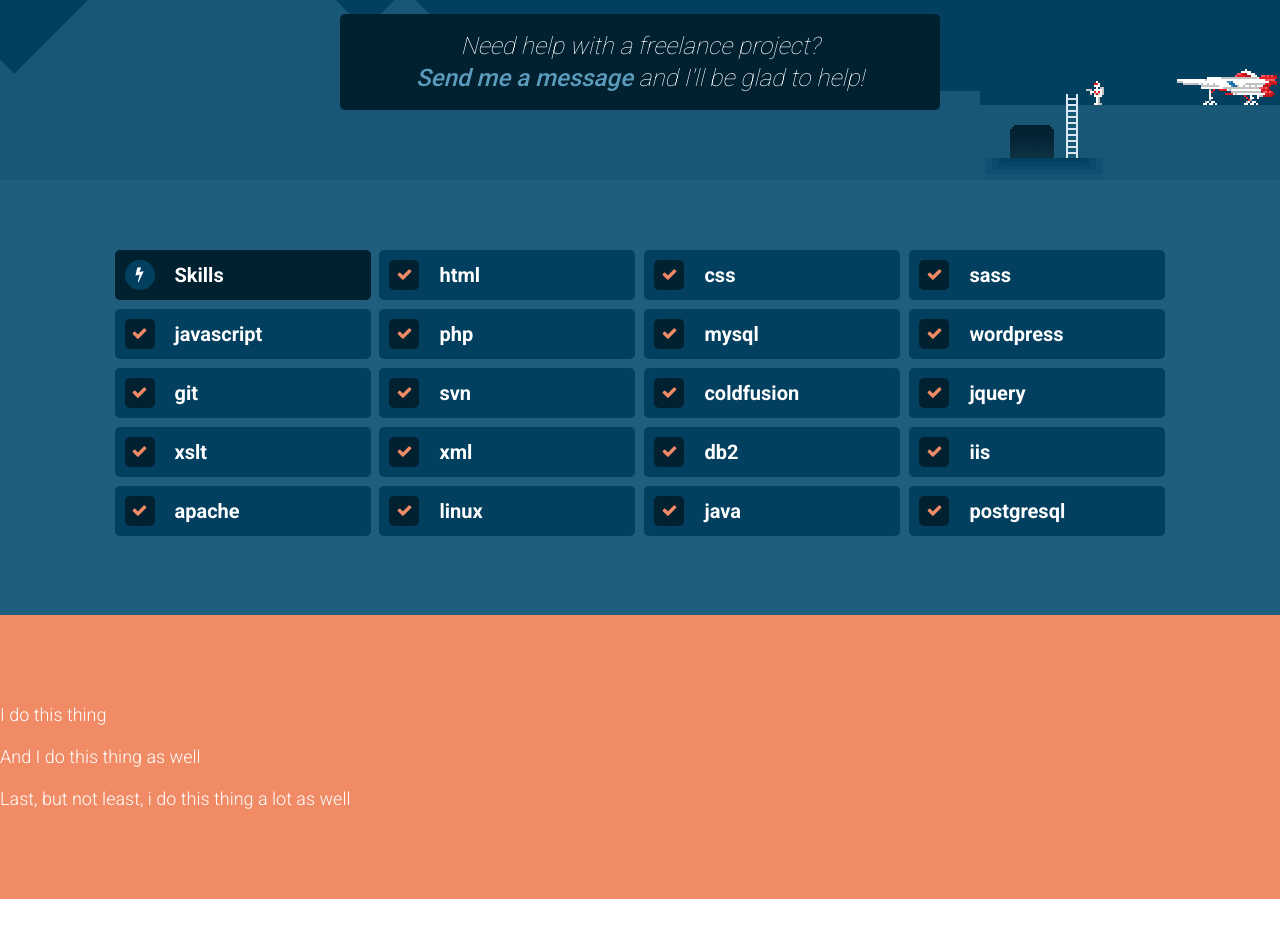
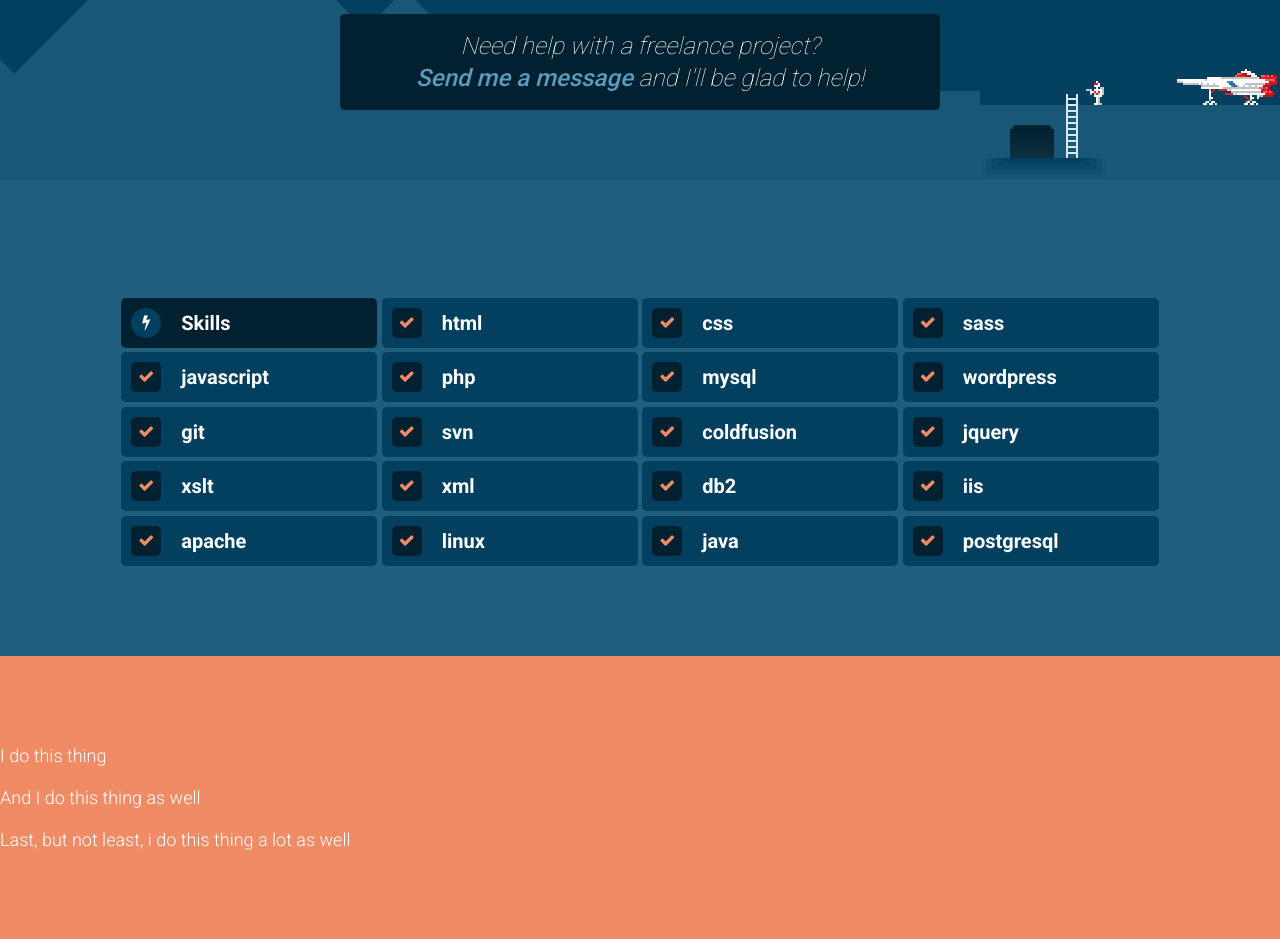
Before and after one commit to Johnstonian/portfolio, a PHP site: page / in a window 1280 px wide. Shown: the part 2449-3388 px from the top of the page. Run offline with PHP 8.4, Linux system fonts and the light colour scheme.

Commit message:
fixing grid system for skillset section

```diff
--- a/css/dev/_typography.scss
+++ b/css/dev/_typography.scss
@@ -42,6 +42,14 @@ p {
 	@media screen and (min-width: $brkpt-large) {
 	    @include font-size(18);
 	}
+}
+
+.pill p {
+	font-weight: $bold;
+	@include font-size(20);
+	line-height: 1.5;
+	margin: 0;
+	float: left;
 }
 .more {
 	font-weight: $bold;
--- a/css/dev/_variables.scss
+++ b/css/dev/_variables.scss
@@ -30,6 +30,9 @@ $gray: #b2b2b2;
 
 /* Breakpoints */
 $brkpt-xtra-large: 75em; /* 1200px */
+$brkpt-880: 55em;/* 840px */
 $brkpt-large: 48em; /* 768px */
 $brkpt-medium: 40em; /* 640px */
-$brkpt-small: 33.125em ;/* 530px */
+$brkpt-580: 36.25em; /* 580px */
+$brkpt-small: 33.125em; /* 530px */
+$brkpt-420: 26.25em; /* 420px */
--- a/css/dev/style.scss
+++ b/css/dev/style.scss
@@ -50,9 +50,6 @@ a {
 
 img { max-width: 100%; }
 
-.medium { font-weight: $medium; }
-.dark-blue { color: $dark-blue; }
-
 
 
 
@@ -62,6 +59,8 @@ img { max-width: 100%; }
 \*------------------------------------*/
  .center { text-align: center; }
  .clear, %clear { clear: both; }
+ .medium { font-weight: $medium; }
+ .dark-blue { color: $dark-blue; }
  .view-all-circle {
 	margin: 0 auto;
 	width: 75px;
@@ -89,6 +88,24 @@ img { max-width: 100%; }
 		display: table;
 	}
 }
+
+/**
+* Article Columns
+* Example:
+
+	<div class="grid">
+		<div class="column-articles">
+
+			<h3>Blog Post: The Long Title</h3>
+			<div class="date-container">
+				<p class="date">December 10, 2013</p>
+			</div>
+			<p>Bacon ipsum dolor sit amet biltong prosciutto tongue corned beef strip steak brisket pork belly landjaeger drumstick sausage pastrami. Tail landjaeger sausage frankfurter leberkas, kielbasa ball tip bacon. Tri-tip kielbasa jerky tongue, bresaola meatball short loin beef ground round pork loin meatloaf sausage. Andouille turkey jerky biltong, bacon tri-tip beef shankle sirloin fatback brisket strip steak leberkas pastrami.</p>
+
+			<p class="more"><a href="#">Keep Reading <i class="fa fa-long-arrow-right"></i></a></p>
+		</div>
+	</div>
+*/
 .column-articles {
 
 	float: left;
@@ -129,6 +146,23 @@ img { max-width: 100%; }
 	}
 }
 
+/**
+* About Columns
+* Example:
+	<div class="grid">
+		<div class="column-about">
+			<p class="about-copy">I'm a front-end developer who loves the web. I'm passionate about semantic and standards based development. Efficient code, creative user experiences, robust typography, CSS3, and the semantic web are just a few of my interests. I'm excited about the future of the web and strive to make it a better experience every day.</p>
+
+			<p class="about-copy">Like many, I got started with web development in the world of Geocities and Angelfire. My latest work has expanded into the modern web landscape of robustly featured internet applications.</p>
+		</div>
+
+		<div class="column-about">
+			<p class="about-copy">In addition to my passion for the web, I also enjoy reading fiction, training for adventure runs, listening to music, playing soccer, and doing my best to keep the 80’s alive through my son and daughter by forcing pop culture references of the era upon them.</p>
+
+			<p class="about-copy">I currently work at COUNTRY Financial where I develop dynamic applications for the web using PHP, MySQL, JavaScript, CSS3, and HTML5.</p>
+		</div>
+	</div>
+*/
 .column-about {
 
 	@media only screen and (min-width: $brkpt-medium) {
@@ -142,6 +176,55 @@ img { max-width: 100%; }
 	    	margin-right: 0;
 	    	float: right;
 	    }
+	}
+
+}
+
+/* skillset section columns */
+/*div*/.pill {
+	background-color: $about-blue;
+	border-radius: 5px;
+	color: white;
+	margin-bottom: 0.04166666666667%;
+	padding: 10px 20px 10px 10px;
+	display: inline-block;
+	width: 100%;
+
+	&:first-child { background-color: $dark-blue; }
+
+	/* handle pills based on breakpoints */
+	@media only screen and (min-width: $brkpt-420) {
+		width: 49.1379310344828%;
+		&:nth-child(n) {
+			margin-right: 0.08620689655172;
+		}
+		&:nth-child(2n) {
+			margin-right: 0;
+		}
+	}
+
+	@media only screen and (min-width: $brkpt-580) {
+		width: 32.7651515151515%;
+
+		&:nth-child(n), &:nth-child(2n) {
+			margin-right: 0.04166666666667%;
+		}
+		&:nth-child(3n), &:nth-child(20) {
+			margin-right: 0;
+		}
+	}
+
+
+	@media only screen and (min-width: $brkpt-880) {
+		width: 21.3333333333333%;
+
+		&:nth-child(3n) {
+			margin-right: 0.04166666666667%;
+		}
+
+    &:nth-child(4n) {
+			margin-right: 0;
+		}
 	}
 
 }
@@ -265,42 +348,24 @@ i.icon-wrapper {
 	bottom: 0;
 }
 
-/*ul*/.skills {
-	list-style: none;
-	padding: 0;
-	margin: 0 auto;
-	//max-width: 1051px;
+/**
+ * Skillset Pills
+ * - each skill is wrapped in a 'pill' div
+ * - inside each pill div is a skill wrapper to hold the font aweseom icon
+ *   and the specific skill copy
+ *
+ * Example:
 
-	p {
-		font-weight: $bold;
-		@include font-size(20);
-		line-height: 1.5;
-		margin: 0;
-		float: left;
-	}
+	<div class="pill">
+		<div class="skill-wrapper">
+		<div class="check-holder">
+			<i class="check  orange  fa  fa-check"></i>
+		</div>
+		<p>html</p>
+		</div>
+	</div>
 
-	@media only screen and (min-width: $brkpt-xtra-large) {
-	    width: 87.5833333333333%;
-	}
-
-}
-
-/*li*/.pill {
-	background-color: $about-blue;
-	width: 256px;
-	height: 50px;
-	border-radius: 5px;
-	color: white;
-	margin: 0 5px 5px 0;
-	padding: 10px;
-	display: inline-block;
-
-	&:nth-child(4n) {
-		margin-right: 0;
-	}
-
-	&:first-child { background-color: $dark-blue; }
-}
+ */
 
 .skill-wrapper {
 	display: table-cell;
--- a/css/style.css
+++ b/css/style.css
@@ -22,9 +22,12 @@
 /* Colors */
 /* Breakpoints */
 /* 1200px */
+/* 840px */
 /* 768px */
 /* 640px */
+/* 580px */
 /* 530px */
+/* 420px */
 /*------------------------------------*\
     $MIXINS
 \*------------------------------------*/
@@ -463,6 +466,15 @@ p {
   }
 }
 
+.pill p {
+  font-weight: 700;
+  font-size: 20px;
+  font-size: 1.25rem;
+  line-height: 1.5;
+  margin: 0;
+  float: left;
+}
+
 .more {
   font-weight: 700;
   font-size: 18px;
@@ -2248,14 +2260,6 @@ img {
   max-width: 100%;
 }
 
-.medium {
-  font-weight: 500;
-}
-
-.dark-blue {
-  color: #012030;
-}
-
 /*------------------------------------*\
     $CLASSES
 \*------------------------------------*/
@@ -2265,6 +2269,14 @@ img {
 
 .clear, .grid:before, .grid:after, .section {
   clear: both;
+}
+
+.medium {
+  font-weight: 500;
+}
+
+.dark-blue {
+  color: #012030;
 }
 
 .view-all-circle {
@@ -2289,6 +2301,23 @@ img {
   display: table;
 }
 
+/**
+* Article Columns
+* Example:
+
+	<div class="grid">
+		<div class="column-articles">
+
+			<h3>Blog Post: The Long Title</h3>
+			<div class="date-container">
+				<p class="date">December 10, 2013</p>
+			</div>
+			<p>Bacon ipsum dolor sit amet biltong prosciutto tongue corned beef strip steak brisket pork belly landjaeger drumstick sausage pastrami. Tail landjaeger sausage frankfurter leberkas, kielbasa ball tip bacon. Tri-tip kielbasa jerky tongue, bresaola meatball short loin beef ground round pork loin meatloaf sausage. Andouille turkey jerky biltong, bacon tri-tip beef shankle sirloin fatback brisket strip steak leberkas pastrami.</p>
+
+			<p class="more"><a href="#">Keep Reading <i class="fa fa-long-arrow-right"></i></a></p>
+		</div>
+	</div>
+*/
 .column-articles {
   float: left;
   margin-bottom: 2em;
@@ -2325,6 +2354,23 @@ img {
   }
 }
 
+/**
+* About Columns
+* Example:
+	<div class="grid">
+		<div class="column-about">
+			<p class="about-copy">I'm a front-end developer who loves the web. I'm passionate about semantic and standards based development. Efficient code, creative user experiences, robust typography, CSS3, and the semantic web are just a few of my interests. I'm excited about the future of the web and strive to make it a better experience every day.</p>
+
+			<p class="about-copy">Like many, I got started with web development in the world of Geocities and Angelfire. My latest work has expanded into the modern web landscape of robustly featured internet applications.</p>
+		</div>
+
+		<div class="column-about">
+			<p class="about-copy">In addition to my passion for the web, I also enjoy reading fiction, training for adventure runs, listening to music, playing soccer, and doing my best to keep the 80’s alive through my son and daughter by forcing pop culture references of the era upon them.</p>
+
+			<p class="about-copy">I currently work at COUNTRY Financial where I develop dynamic applications for the web using PHP, MySQL, JavaScript, CSS3, and HTML5.</p>
+		</div>
+	</div>
+*/
 @media only screen and (min-width: 40em) {
   .column-about {
     float: left;
@@ -2337,6 +2383,55 @@ img {
   .column-about:nth-child(2n) {
     margin-right: 0;
     float: right;
+  }
+}
+
+/* skillset section columns */
+/*div*/
+.pill {
+  background-color: #034060;
+  border-radius: 5px;
+  color: white;
+  margin-bottom: 0.04166666666667%;
+  padding: 10px 20px 10px 10px;
+  display: inline-block;
+  width: 100%;
+  /* handle pills based on breakpoints */
+}
+.pill:first-child {
+  background-color: #012030;
+}
+@media only screen and (min-width: 26.25em) {
+  .pill {
+    width: 49.1379310344828%;
+  }
+  .pill:nth-child(n) {
+    margin-right: 0.08620689655172;
+  }
+  .pill:nth-child(2n) {
+    margin-right: 0;
+  }
+}
+@media only screen and (min-width: 36.25em) {
+  .pill {
+    width: 32.7651515151515%;
+  }
+  .pill:nth-child(n), .pill:nth-child(2n) {
+    margin-right: 0.04166666666667%;
+  }
+  .pill:nth-child(3n), .pill:nth-child(20) {
+    margin-right: 0;
+  }
+}
+@media only screen and (min-width: 55em) {
+  .pill {
+    width: 21.3333333333333%;
+  }
+  .pill:nth-child(3n) {
+    margin-right: 0.04166666666667%;
+  }
+  .pill:nth-child(4n) {
+    margin-right: 0;
   }
 }
 
@@ -2486,44 +2581,24 @@ i.icon-wrapper {
   bottom: 0;
 }
 
-/*ul*/
-.skills {
-  list-style: none;
-  padding: 0;
-  margin: 0 auto;
-}
-.skills p {
-  font-weight: 700;
-  font-size: 20px;
-  font-size: 1.25rem;
-  line-height: 1.5;
-  margin: 0;
-  float: left;
-}
-@media only screen and (min-width: 75em) {
-  .skills {
-    width: 87.5833333333333%;
-  }
-}
-
-/*li*/
-.pill {
-  background-color: #034060;
-  width: 256px;
-  height: 50px;
-  border-radius: 5px;
-  color: white;
-  margin: 0 5px 5px 0;
-  padding: 10px;
-  display: inline-block;
-}
-.pill:nth-child(4n) {
-  margin-right: 0;
-}
-.pill:first-child {
-  background-color: #012030;
-}
-
+/**
+ * Skillset Pills
+ * - each skill is wrapped in a 'pill' div
+ * - inside each pill div is a skill wrapper to hold the font aweseom icon
+ *   and the specific skill copy
+ *
+ * Example:
+
+	<div class="pill">
+		<div class="skill-wrapper">
+		<div class="check-holder">
+			<i class="check  orange  fa  fa-check"></i>
+		</div>
+		<p>html</p>
+		</div>
+	</div>
+
+ */
 .skill-wrapper {
   display: table-cell;
   vertical-align: middle;
--- a/index.html
+++ b/index.html
@@ -155,168 +155,168 @@
 
 	<section class="section  skillset" id="skills">
 		<div class="container">
-			<ul class="skills">
-				<li class="pill">
+			<div class="grid  center">
+				<div class="pill">
 					<div class="skill-wrapper">
 					<div class="bolt-holder">
 						<i class="bolt  white  fa  fa-bolt"></i>
 					</div>
 					<p>Skills</p>
 					</div>
-				</li>
-				<li class="pill">
+				</div>
+				<div class="pill">
 					<div class="skill-wrapper">
 					<div class="check-holder">
 						<i class="check  orange  fa  fa-check"></i>
 					</div>
 					<p>html</p>
 					</div>
-				</li>
-				<li class="pill">
+				</div>
+				<div class="pill">
 					<div class="skill-wrapper">
 					<div class="check-holder">
 						<i class="check  fa  fa-check"></i>
 					</div>
 					<p>css</p>
 					</div>
-				</li>
-				<li class="pill">
+				</div>
+				<div class="pill">
 					<div class="skill-wrapper">
 					<div class="check-holder">
 						<i class="check  fa  fa-check"></i>
 					</div>
 					<p>sass</p>
 					</div>
-				</li>
-				<li class="pill">
+				</div>
+				<div class="pill">
 					<div class="skill-wrapper">
 					<div class="check-holder">
 						<i class="check  fa  fa-check"></i>
 					</div>
 					<p>javascript</p>
 					</div>
-				</li>
-				<li class="pill">
+				</div>
+				<div class="pill">
 					<div class="skill-wrapper">
 					<div class="check-holder">
 						<i class="check  fa  fa-check"></i>
 					</div>
 					<p>php</p>
 					</div>
-				</li>
-				<li class="pill">
+				</div>
+				<div class="pill">
 					<div class="skill-wrapper">
 					<div class="check-holder">
 						<i class="check  fa  fa-check"></i>
 					</div>
 					<p>mysql</p>
 					</div>
-				</li>
-				<li class="pill">
+				</div>
+				<div class="pill">
 					<div class="skill-wrapper">
 						<div class="check-holder">
 							<i class="check  fa  fa-check"></i>
 						</div>
 						<p>wordpress</p>
 					</div>
-				</li>
-				<li class="pill">
+				</div>
+				<div class="pill">
 					<div class="skill-wrapper">
 					<div class="check-holder">
 						<i class="check  fa  fa-check"></i>
 					</div>
 					<p>git</p>
 					</div>
-				</li>
-				<li class="pill">
+				</div>
+				<div class="pill">
 					<div class="skill-wrapper">
 					<div class="check-holder">
 						<i class="check  fa  fa-check"></i>
 					</div>
 					<p>svn</p>
 					</div>
-				</li>
-				<li class="pill">
+				</div>
+				<div class="pill">
 					<div class="skill-wrapper">
 					<div class="check-holder">
 						<i class="check  fa  fa-check"></i>
 					</div>
 					<p>coldfusion</p>
 					</div>
-				</li>
-				<li class="pill">
+				</div>
+				<div class="pill">
 					<div class="skill-wrapper">
 					<div class="check-holder">
 						<i class="check  fa  fa-check"></i>
 					</div>
 					<p>jquery</p>
 					</div>
-				</li>
-				<li class="pill">
+				</div>
+				<div class="pill">
 					<div class="skill-wrapper">
 					<div class="check-holder">
 						<i class="check  fa  fa-check"></i>
 					</div>
 					<p>xslt</p>
 					</div>
-				</li>
-				<li class="pill">
+				</div>
+				<div class="pill">
 					<div class="skill-wrapper">
 					<div class="check-holder">
 						<i class="check  fa  fa-check"></i>
 					</div>
 					<p>xml</p>
 					</div>
-				</li>
-				<li class="pill">
+				</div>
+				<div class="pill">
 					<div class="skill-wrapper">
 					<div class="check-holder">
 						<i class="check  fa  fa-check"></i>
 					</div>
 					<p>db2</p>
 					</div>
-				</li>
-				<li class="pill">
+				</div>
+				<div class="pill">
 					<div class="skill-wrapper">
 					<div class="check-holder">
 						<i class="check  fa  fa-check"></i>
 					</div>
 					<p>iis</p>
 					</div>
-				</li>
-				<li class="pill">
+				</div>
+				<div class="pill">
 					<div class="skill-wrapper">
 					<div class="check-holder">
 						<i class="check  fa  fa-check"></i>
 					</div>
 					<p>apache</p>
 					</div>
-				</li>
-				<li class="pill">
+				</div>
+				<div class="pill">
 					<div class="skill-wrapper">
 					<div class="check-holder">
 						<i class="check  fa  fa-check"></i>
 					</div>
 					<p>linux</p>
 					</div>
-				</li>
-				<li class="pill">
+				</div>
+				<div class="pill">
 					<div class="skill-wrapper">
 					<div class="check-holder">
 						<i class="check  fa  fa-check"></i>
 					</div>
 					<p>java</p>
 					</div>
-				</li>
-				<li class="pill">
+				</div>
+				<div class="pill">
 					<div class="skill-wrapper">
 					<div class="check-holder">
 						<i class="check  fa  fa-check"></i>
 					</div>
 					<p>postgresql</p>
 					</div>
-				</li>
-			</ul>
+				</div>
+			</div>
 		</div>
 	</section>
 
```
Also changed, not shown: README.md.
